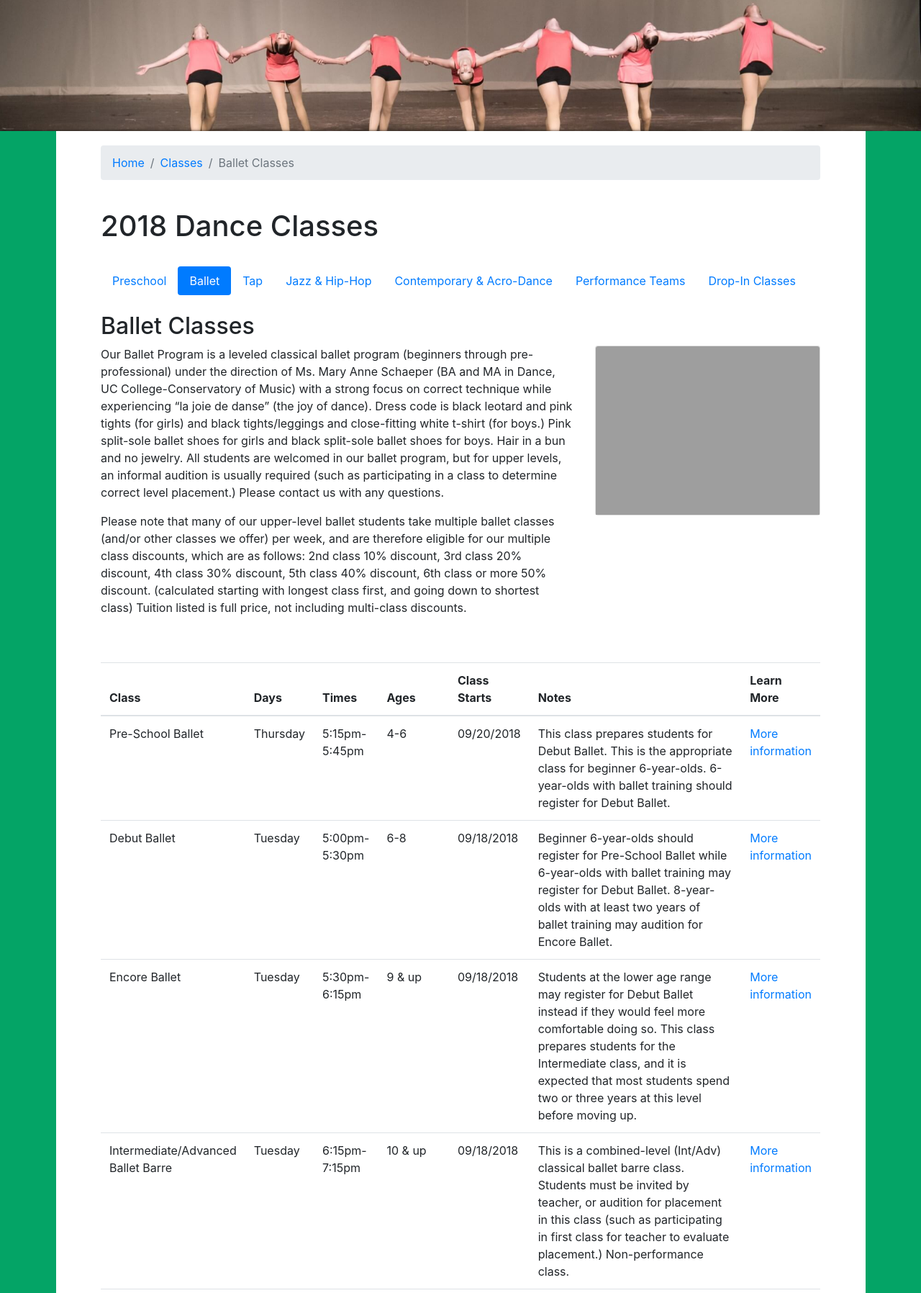
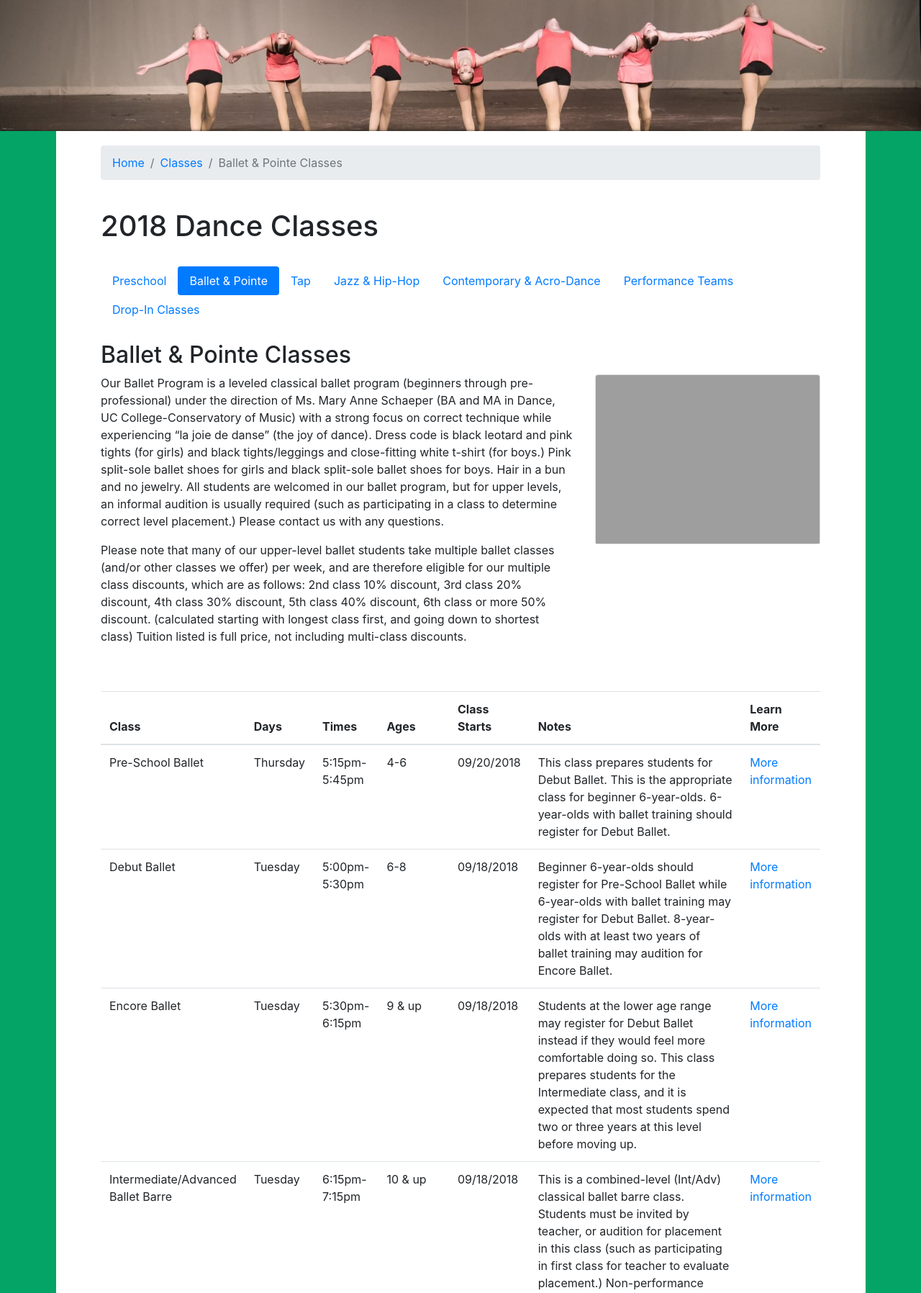
Before and after one commit to johnameyer/cincinnati-dance-website, a PHP site: page /classes/ballet in a window 1280 px wide. Shown: the part 134-1930 px from the top of the page at 72% size. Run offline with PHP 8.4, Linux system fonts and the light colour scheme; some libraries are stand-ins or nearby versions; grey boxes are pictures that could not be loaded.

Commit message:
Clean Up

```diff
--- a/classes/ballet.php
+++ b/classes/ballet.php
@@ -1,6 +1,6 @@
 <?php
 set_include_path('../');
-$page = "Ballet Classes";
+$page = "Ballet & Pointe Classes";
 ?>
 <!doctype html>
 <html lang="en">
--- a/classes/index.php
+++ b/classes/index.php
@@ -60,7 +60,7 @@ $page = "Class Listing";
 												<h6>
 													<?php echo $OBJ -> ageGroup; ?>
 												</h6>
-												<a href="#" class="btn btn-primary">Go somewhere</a>
+												<a href='<?php echo $OBJ -> link; ?>' class="btn btn-primary">Check It Out</a>
 											</div>
 										</div>
 									</div>
--- a/includes/class-nav.php
+++ b/includes/class-nav.php
@@ -5,7 +5,7 @@
         <a class="nav-link" id="class-nav-preschool" href="classes/preschool">Preschool</a>
     </li>
     <li class="nav-item">
-        <a class="nav-link" id="class-nav-ballet" href="classes/ballet">Ballet</a>
+        <a class="nav-link" id="class-nav-ballet" href="classes/ballet">Ballet & Pointe</a>
     </li>
     <li class="nav-item">
         <a class="nav-link" id="class-nav-tap" href="classes/tap">Tap</a>
--- a/includes/home/actioncalls.php
+++ b/includes/home/actioncalls.php
@@ -3,7 +3,7 @@
         <h1 class="display-4">Come Dance With Us!</h1>
         <p class="lead">We're currently filling spots in our classes for this fall.</p>
         <p class="lead">
-            <a class="btn btn-primary btn-lg" href="#" role="button">Learn more</a>
+            <a class="btn btn-primary btn-lg" href="classes/index.php" role="button">Learn more</a>
         </p>
     </div>
 </div>
--- a/includes/menu.php
+++ b/includes/menu.php
@@ -49,7 +49,7 @@
                     <a class="dropdown-item" href="classes/">All</a>
                     <div class="dropdown-divider"></div>
                     <a class="dropdown-item" href="classes/preschool">Preschool (ages 2 to 6)</a>
-                    <a class="dropdown-item" href="classes/ballet">Ballet Program (6 to adult)</a>
+                    <a class="dropdown-item" href="classes/ballet">Ballet & Pointe (6 to adult)</a>
                     <a class="dropdown-item" href="classes/tap">Tap (6 to adult)</a>
                     <a class="dropdown-item" href="classes/jazz-hip-hop">Jazz &amp; Hip-Hop (5 to adult)</a>
                     <a class="dropdown-item" href="classes/contemporary-acro-dance">Contemporary &amp; Acro-Dance (10 to adult)</a>
```
Also changed, not shown: data/class-category.json (+15 -8 lines).
